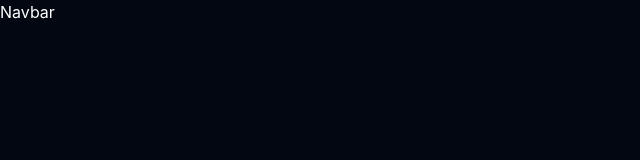
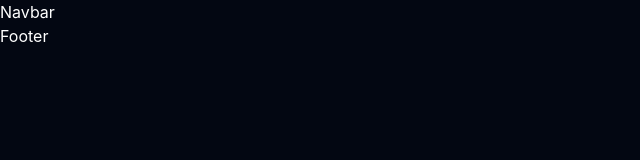
Before and after one commit to amisha-s/React-Shopping-Cart, a React (Vite) app: page /checkout in a window 1280 px wide. Shown: the top 160 px of the page, without its empty margins (0-640 px from the left). Built offline with nearby package versions, Linux system fonts and the light colour scheme.

Commit message:
Adding More Roters

```diff
--- a/src/App.jsx
+++ b/src/App.jsx
@@ -34,6 +34,7 @@ const App = () => {
       <div className="min-h-screen bg-gray-950">
         <Navbar />
         <RouterProvider router={router} />
+        <Footer/>
       </div>
     </>
   );
--- a/src/components/Footer.jsx
+++ b/src/components/Footer.jsx
@@ -3,7 +3,7 @@ import React from 'react'
 const Footer = () => {
   return (
     <div>
-
+      Footer
     </div>
   )
 }
```
